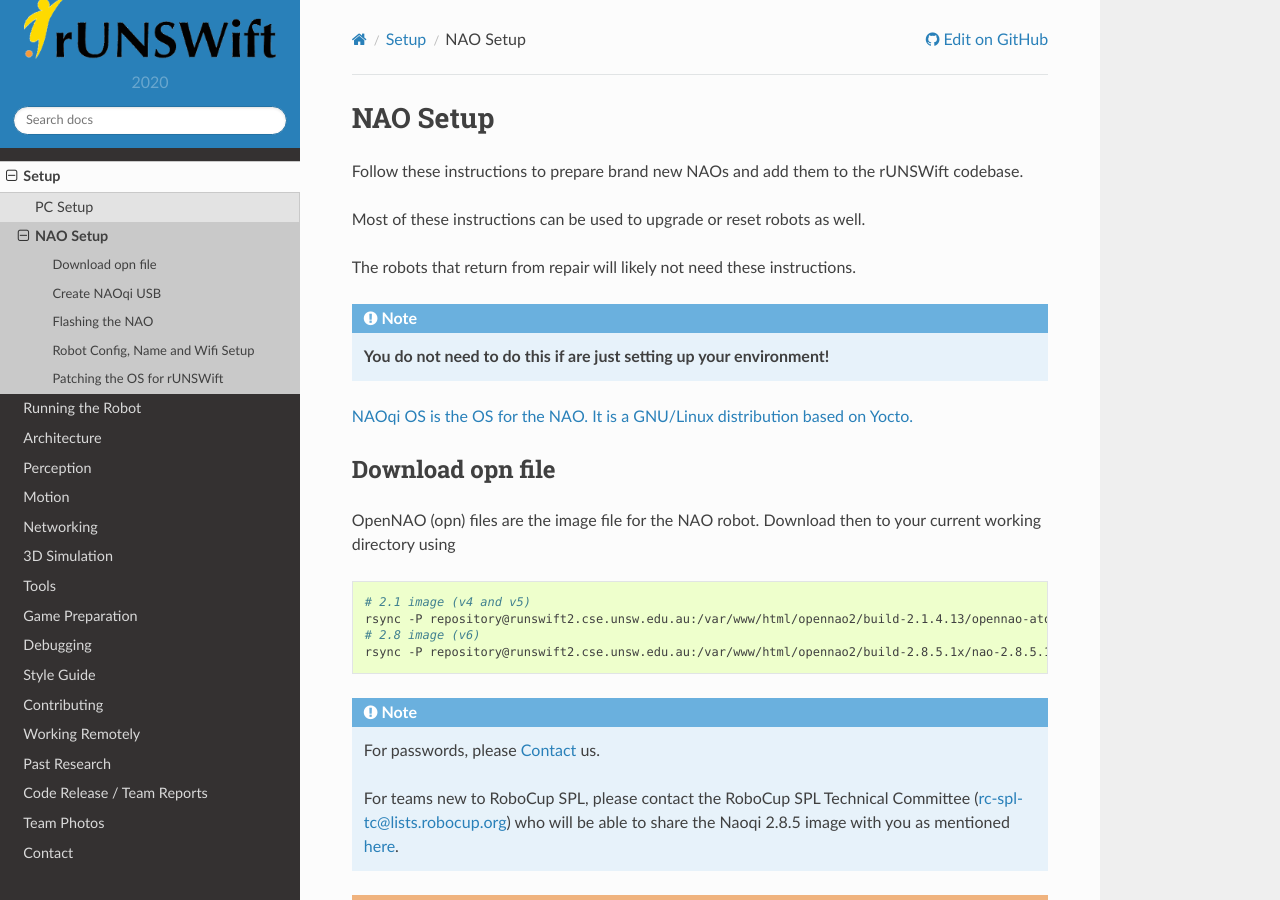
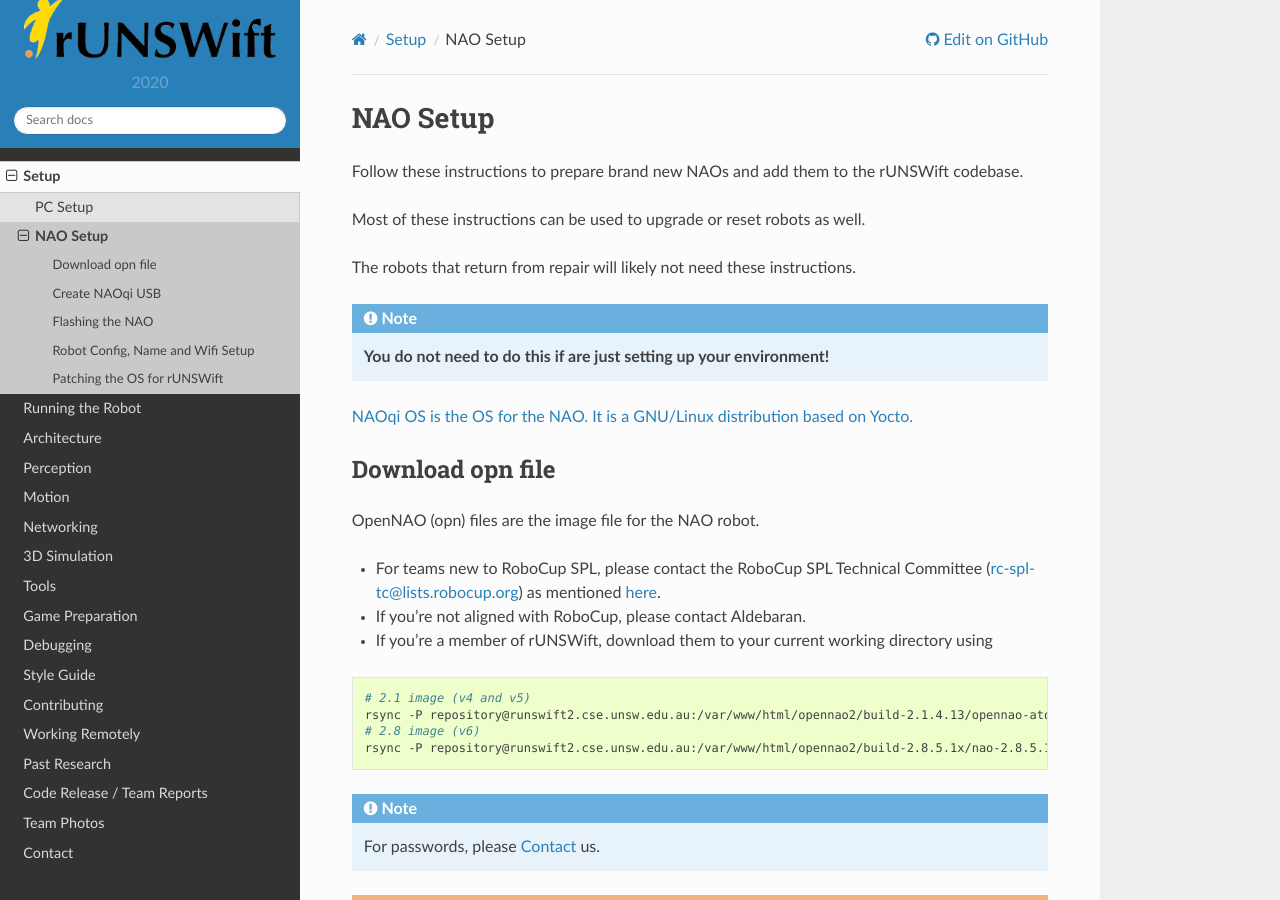
Before and after one commit to UNSWComputing/rUNSWift-docs, a Sphinx documentation site: the page built from source/setup/nao_setup.rst, in a window 1280 px wide and 900 px high. Built offline with Sphinx 7.4.7 and the Read the Docs theme 2.0.0, drawn with Linux system fonts in a browser that asks for light colours.

Commit message:
Update nao_setup.rst
Rearrange and add note for devs not aligned with RC.

```diff
--- a/source/setup/nao_setup.rst
+++ b/source/setup/nao_setup.rst
@@ -20,7 +20,12 @@
 *****************
 
 OpenNAO (opn) files are the image file for the NAO robot.
-Download then to your current working directory using
+
+- For teams new to RoboCup SPL, please contact the RoboCup SPL Technical Committee (rc-spl-tc@lists.robocup.org) as mentioned `here <https://spl.robocup.org/v6-support/>`_.
+
+- If you're not aligned with RoboCup, please contact Aldebaran.
+
+- If you're a member of rUNSWift, download them to your current working directory using
 
 .. code-block:: bash
 
@@ -31,8 +36,6 @@
 
 .. note::
     For passwords, please :ref:`contact` us.
-
-    For teams new to RoboCup SPL, please contact the RoboCup SPL Technical Committee (rc-spl-tc@lists.robocup.org) who will be able to share the Naoqi 2.8.5 image with you as mentioned `here <https://spl.robocup.org/v6-support/>`_.
 
 .. warning::
     Due to software licensing between Softbank and RoboCup SPL, teams can't publicly release the NAOqi OS provided by Softbank.
```
